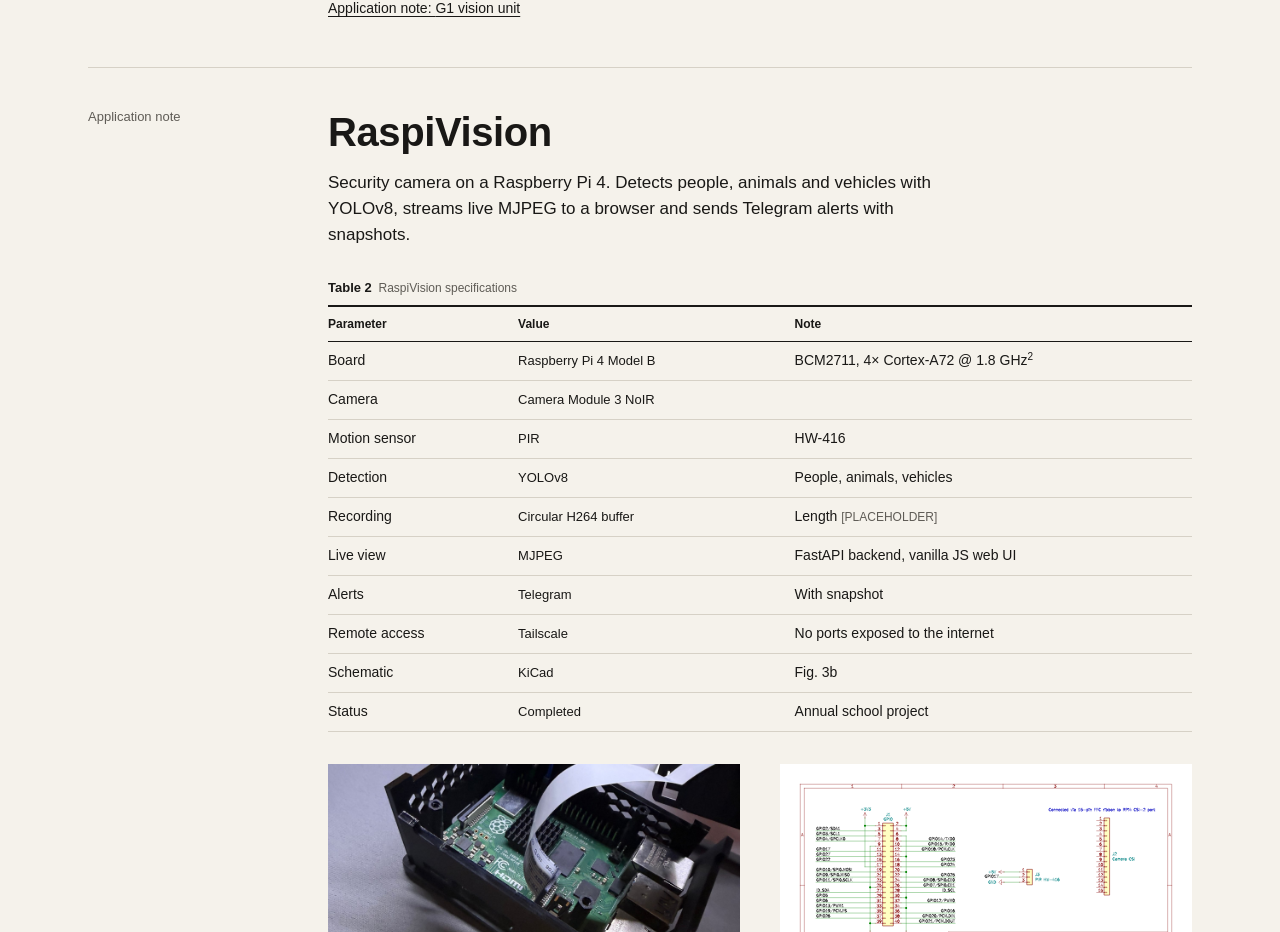
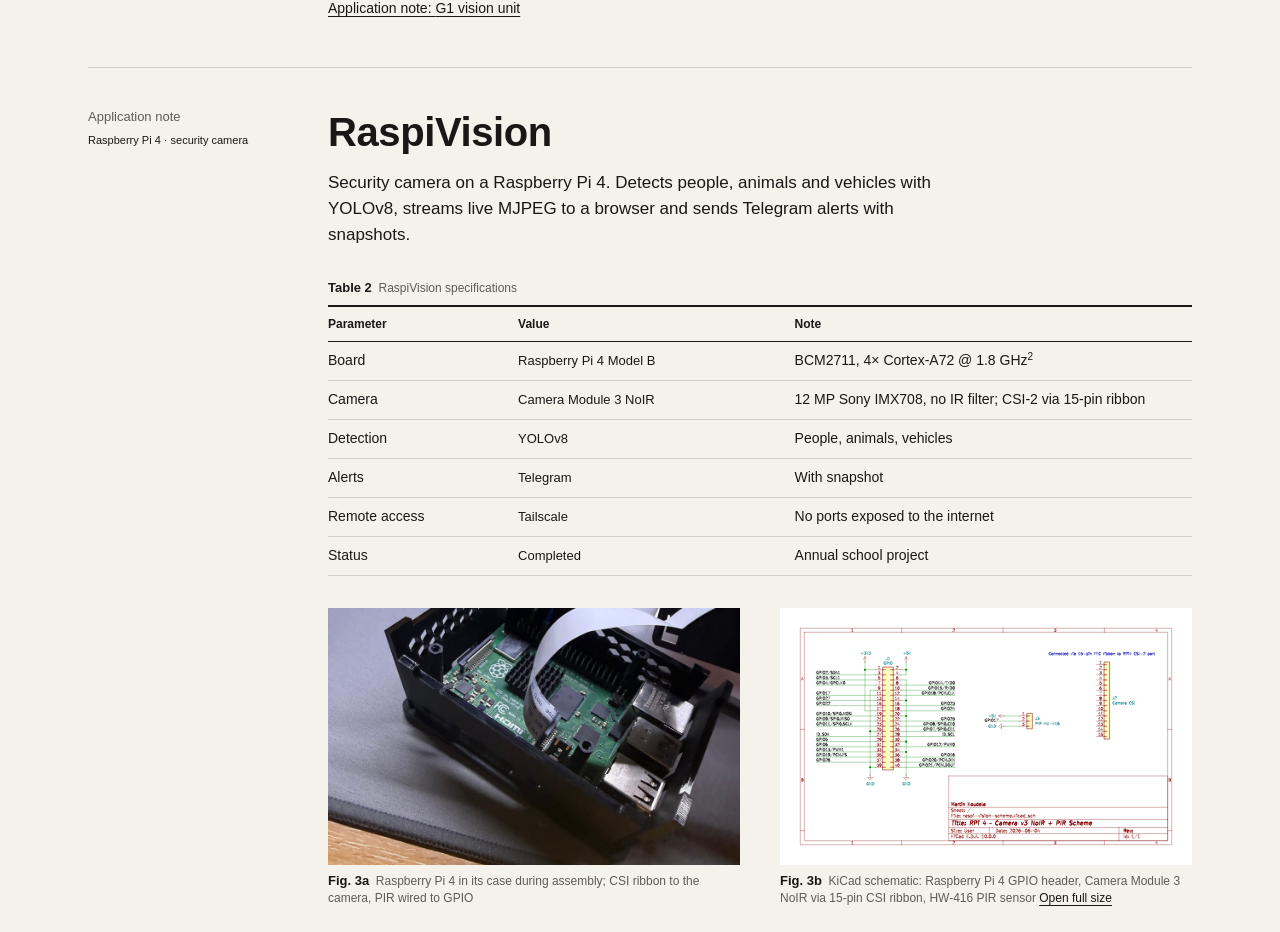
Before and after one commit to MartinKoudela/portfolio, a Next.js app: page / in a window 1280 px wide. Shown: the part 3439-4371 px from the top of the page. Built offline with nearby package versions, Linux system fonts and the light colour scheme.

Commit message:
Tidy RaspiVision specs and add descriptor

```diff
--- a/src/content/site.ts
+++ b/src/content/site.ts
@@ -460,6 +460,7 @@
         name: "RaspiVision",
         shortName: "RaspiVision",
         category: "hardware",
+        descriptor: "Raspberry Pi 4 · security camera",
         metaDescription: "Security camera on a Raspberry Pi 4: detects people, animals and vehicles with YOLOv8, streams live MJPEG and sends Telegram alerts with snapshots.",
         summary:
             "Security camera on a Raspberry Pi 4. Detects people, animals and vehicles with YOLOv8, streams live MJPEG to a browser and sends Telegram alerts with snapshots.",
@@ -476,14 +477,10 @@
         },
         specs: [
             { label: "Board", value: "Raspberry Pi 4 Model B", note: "BCM2711, 4× Cortex-A72 @ 1.8 GHz", fn: "piBriefs" },
-            { label: "Camera", value: "Camera Module 3 NoIR" },
-            { label: "Motion sensor", value: "PIR", note: "HW-416" },
+            { label: "Camera", value: "Camera Module 3 NoIR", note: "12 MP Sony IMX708, no IR filter; CSI-2 via 15-pin ribbon" },
             { label: "Detection", value: "YOLOv8", note: "People, animals, vehicles" },
-            { label: "Recording", value: "Circular H264 buffer", note: "Length [PLACEHOLDER]" },
-            { label: "Live view", value: "MJPEG", note: "FastAPI backend, vanilla JS web UI" },
             { label: "Alerts", value: "Telegram", note: "With snapshot" },
             { label: "Remote access", value: "Tailscale", note: "No ports exposed to the internet" },
-            { label: "Schematic", value: "KiCad", note: "Fig. 3b" },
             { label: "Status", value: "Completed", note: "Annual school project" },
         ],
         figures: [
@@ -626,10 +623,10 @@
             specs: [
                 { label: "Board", value: "Raspberry Pi 4 Model B", note: "BCM2711, quad-core Cortex-A72 @ 1.8 GHz", fn: "pi4Brief" },
                 { label: "Memory", value: "[PLACEHOLDER]" },
-                { label: "Camera", value: "Camera Module 3 NoIR" },
-                { label: "Motion sensor", value: "PIR", note: "HW-416" },
+                { label: "Camera", value: "Camera Module 3 NoIR", note: "12 MP Sony IMX708, no IR filter; CSI-2 via 15-pin ribbon" },
+                { label: "Motion sensor", value: "HW-416 PIR" },
                 { label: "Detection", value: "YOLOv8", note: "People, animals, vehicles" },
-                { label: "Recording", value: "Circular H264 buffer", note: "Length [PLACEHOLDER]" },
+                { label: "Recording", value: "Circular H264 buffer" },
                 { label: "Live view", value: "MJPEG", note: "FastAPI backend" },
                 { label: "Stream", value: "640×420, 42 FPS", note: "Live view overlay" },
                 { label: "Web UI", value: "Vanilla JS" },
```
